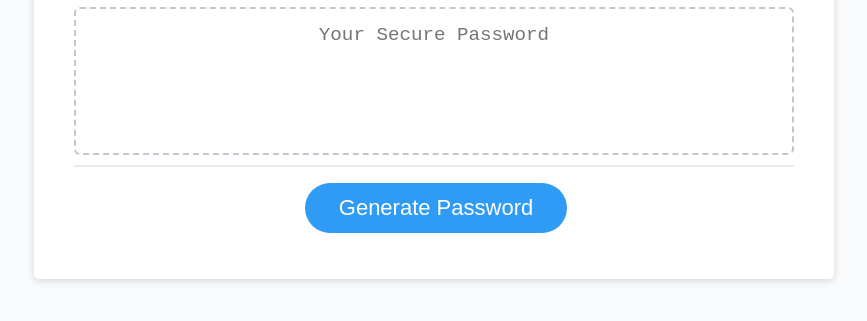
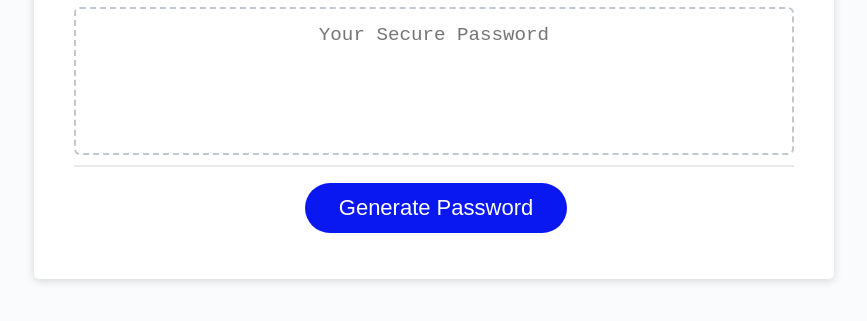
Before and after one commit to Twenty-FourSeven/employee-password-generator, a plain HTML site: page index.html in a window 1280 px wide. Shown: the part 241-562 px from the top of the page, without its empty margins (206-1073 px from the left). Drawn offline with Linux system fonts and the light colour scheme.

Commit message:
change button color

```diff
--- a/assets/css/style.css
+++ b/assets/css/style.css
@@ -74,7 +74,7 @@ header {
 
 .btn {
   border: none;
-  background-color: hsl(207, 90%, 57%);
+  background-color: hsl(236, 93%, 49%);
   border-radius: 25px;
   box-shadow: rgba(0, 0, 0, 0.1) 0px 1px 6px 0px rgba(0, 0, 0, 0.2) 0px 1px 1px
     0px;
```
